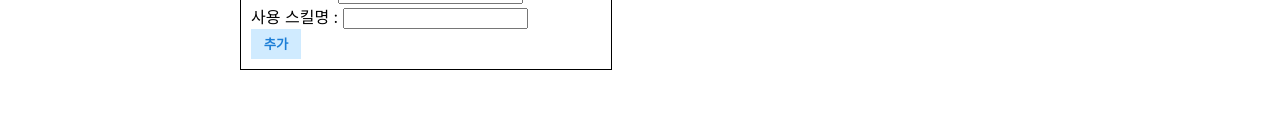
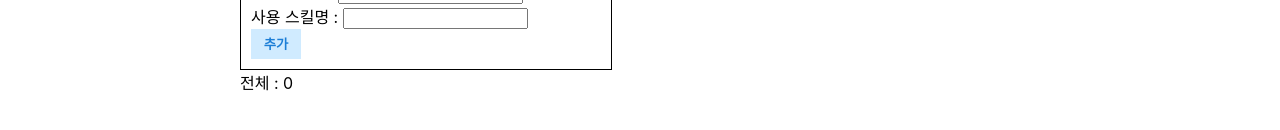
Before and after one commit to IDU-SW/202112701-scy, a React (Create React App) app: page /portfolio in a window 1280 px wide. Shown: the part 202-332 px from the top of the page. Built offline with nearby package versions, Linux system fonts and the light colour scheme.

Commit message:
count 추가 & readme 수정

```diff
--- /dev/null
+++ b/src/components/Count.js
@@ -0,0 +1,8 @@
+import React from 'react';
+import styled from 'styled-components';
+
+export const Count = ({pfList}) => {
+   return (
+    <div>전체 : {pfList.filter( item => !item.deleted).length }</div>
+   )
+}
--- a/src/components/Portfolio.js
+++ b/src/components/Portfolio.js
@@ -3,6 +3,7 @@ import styled from 'styled-components';
 import '../Portfolio.css';
 import {InputBox} from '../components/InputBox';
 import PfList from '../components/PfList';
+import {Count} from '../components/Count';
 
 const PortfolioMain = styled.main`
     display: block;
@@ -15,6 +16,7 @@ export const Portfolio = ({pfList,setPfList}) => {
     return (
         <PortfolioMain>
             <InputBox pfList={pfList} setPfList={setPfList}/>
+            <Count pfList={pfList}/>
             <PfList
                 pfList={pfList}
                 setPfList={setPfList}
```
Also changed, not shown: 1 other file (tests, documents, lock files or other folders).
